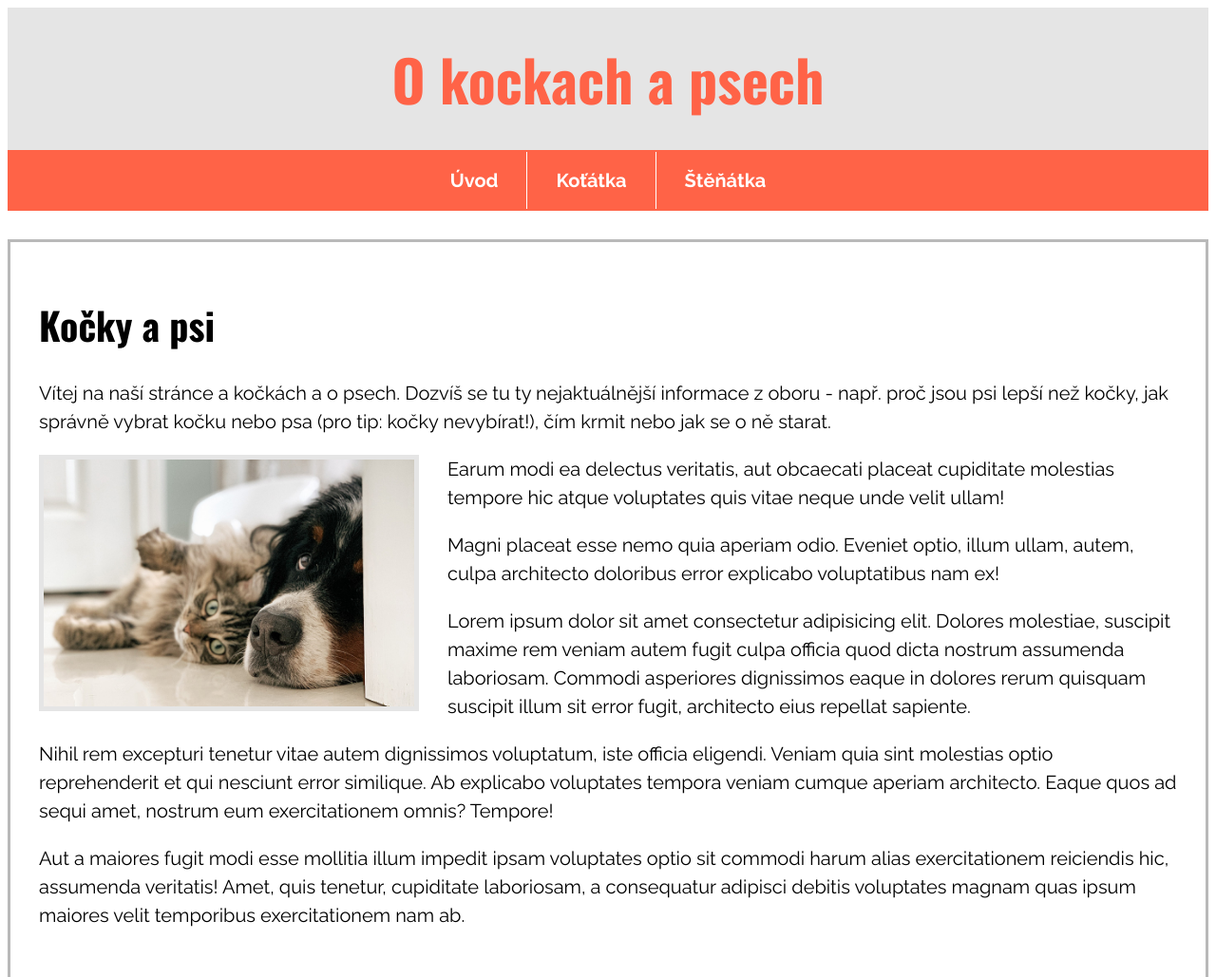
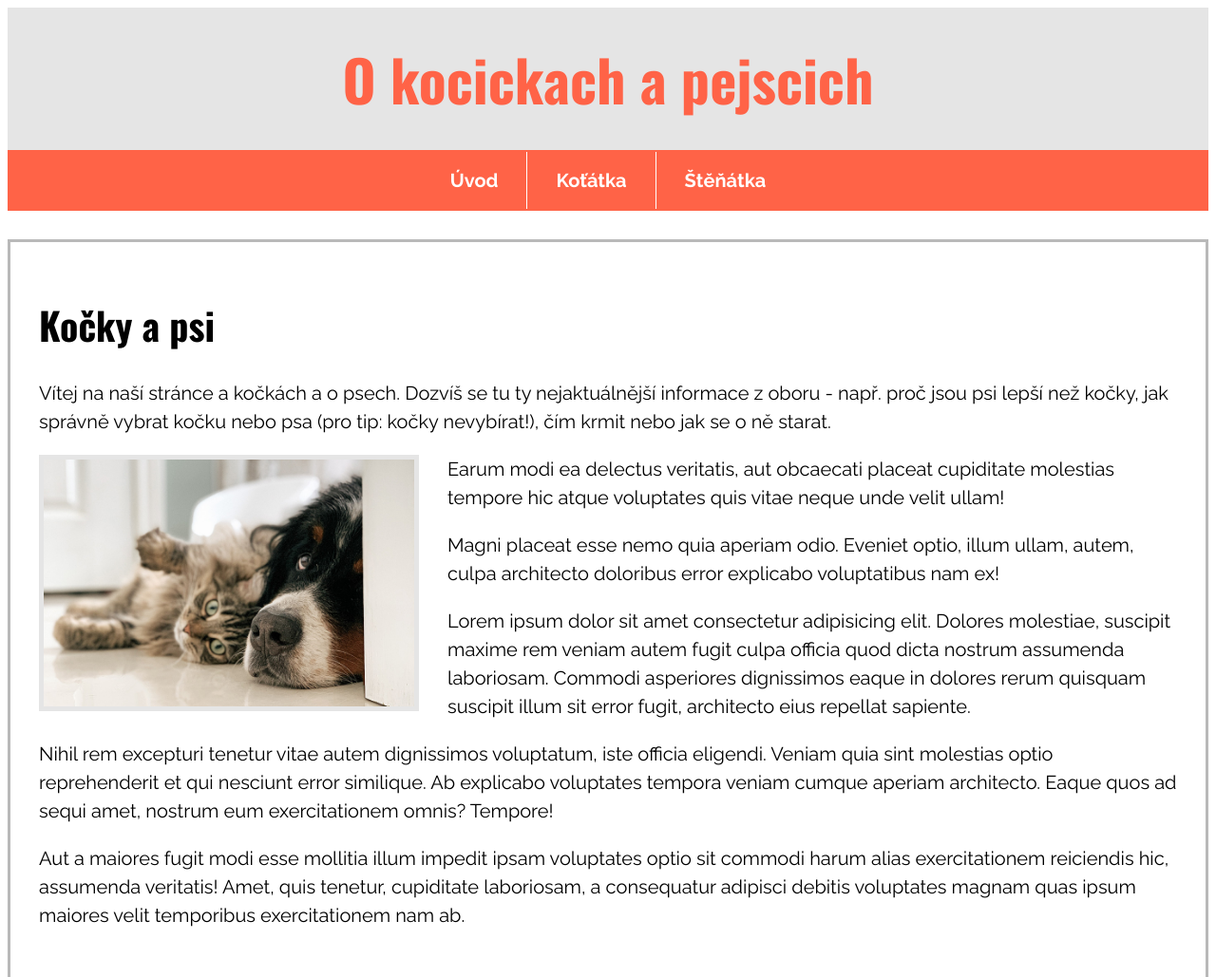
Before and after one commit to kamivan/prvni-web, an Eleventy site: page index.html in a window 1280 px wide. Shown: the top 1029 px of the page at 95% size. Built offline with nearby package versions, Linux system fonts and the light colour scheme; Eleventy itself is replaced by a stand-in of ours; files that its build step writes are made by us from their sources.

```diff
--- a/index.html
+++ b/index.html
@@ -1,6 +1,6 @@
 ---
 layout: moje-sablona.njk
-title: O kockach a psech
+title: O kocickach a pejscich
 ---
 <h1>Kočky a psi</h1>
 
```
